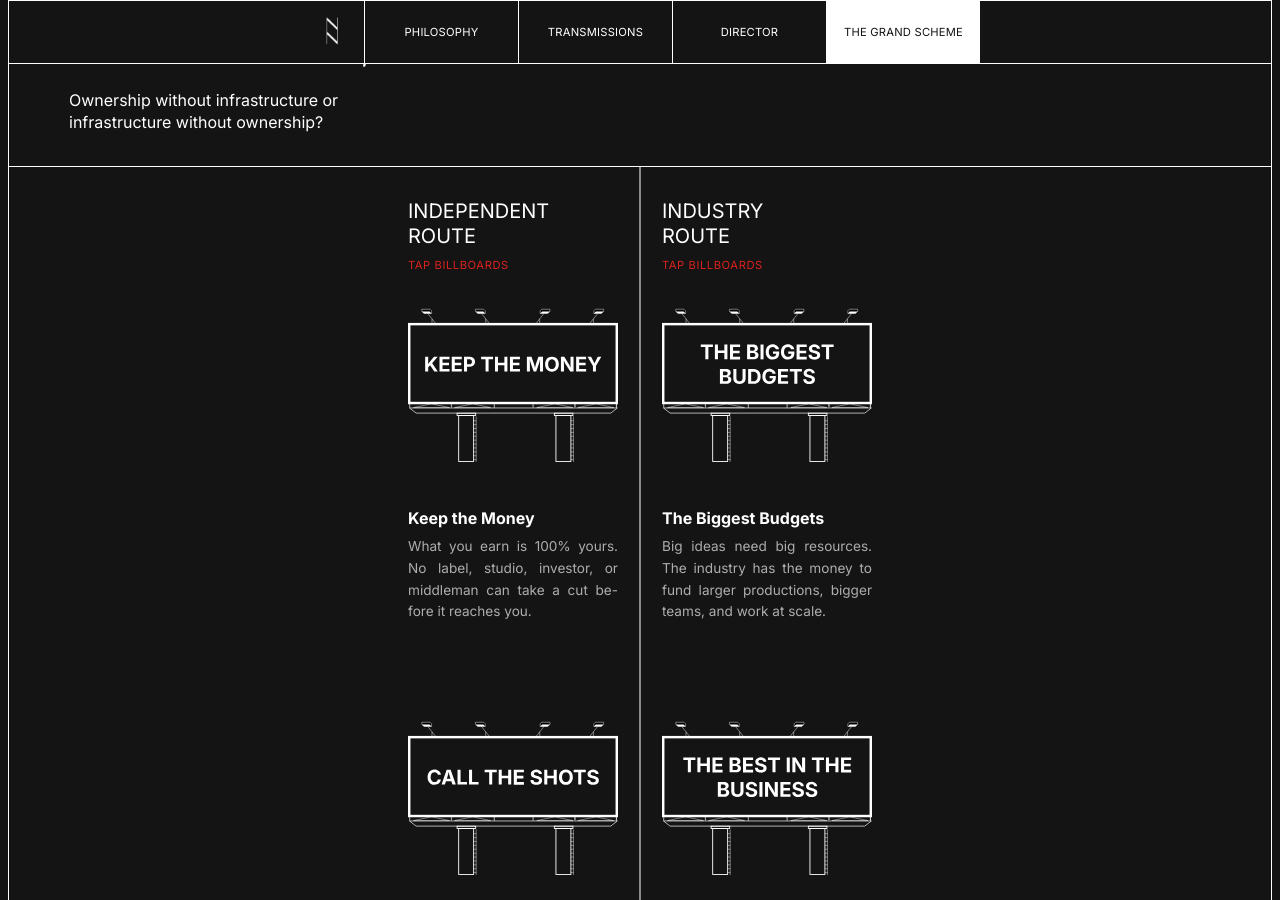
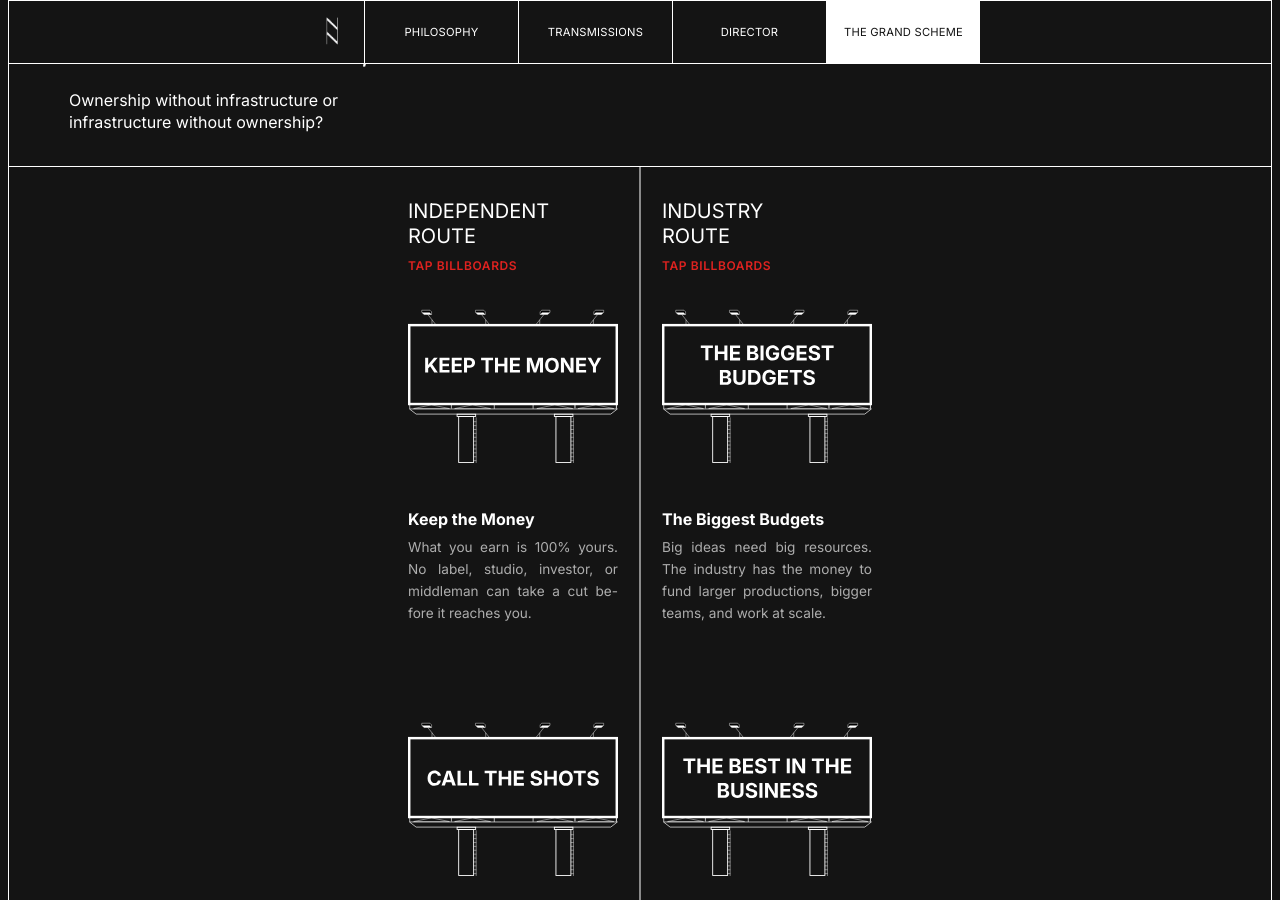
Before and after one commit to laindoe/ten-grand, a Jekyll site: the page built from index.html, in a window 1280 px wide and 900 px high, scrolled down 1009 px. Built offline with Jekyll 4.4.1, drawn with Linux system fonts in a browser that asks for light colours.

Commit message:
Lift the TAP BILLBOARDS cue to 12px/600 and raise its pulse floor (#198)
The graffiti red is 4.00:1 against the background where the muted grey
it replaced was 8.21:1, so the cue needed the size and weight back.
12px semibold with the pulse bottoming out at 0.7 instead of 0.45
takes its worst frame from 1.65:1 to 2.48:1 -- it was least readable
at exactly the moment it was asking to be read.

This does not reach WCAG AA. 4.5:1 applies to any text under 24px, or
under 18.66px bold, so 12px semibold is still normal text and this red
falls short at any weight. Reaching 4.5:1 needs either a lighter red
(#e35d5b is the nearest at this hue, 5.25:1) or 24px type, and both
change the design rather than the CSS.

Verified at 320 through 1600: one line in every column at every width,
the text inside its own box even at 320 (and that is the wider
fallback face, so Inter has more room), columns still aligned, no new
overflow, no console errors.


Claude-Session: https://claude.ai/code/session_017ynTvtGuh3qPdfkvciNjhT

Co-authored-by: Claude <noreply@anthropic.com>

```diff
--- a/css/style.css
+++ b/css/style.css
@@ -375,7 +375,8 @@ a {
    billboard. Pulses to signal the billboards are tappable; stays
    static for prefers-reduced-motion. */
 .dilemma__cue {
-  font-size: 0.7rem;
+  font-size: 0.75rem;
+  font-weight: 600;
   letter-spacing: 0.05em;
   color: var(--color-vandalism);
   margin-bottom: 20px;
@@ -387,8 +388,12 @@ a {
   }
 }
 
+/* Floor at 0.7, not 0.45: this red is 4.00:1 against the background at
+   full strength, and fading it to 0.45 drops the trough to 1.65:1 --
+   the cue was hardest to read exactly when it was asking to be read.
+   0.7 keeps the trough at 2.48:1 and the pulse still registers. */
 @keyframes dilemma-cue-pulse {
-  0%, 100% { opacity: 0.45; }
+  0%, 100% { opacity: 0.7; }
   50% { opacity: 1; }
 }
 
```
